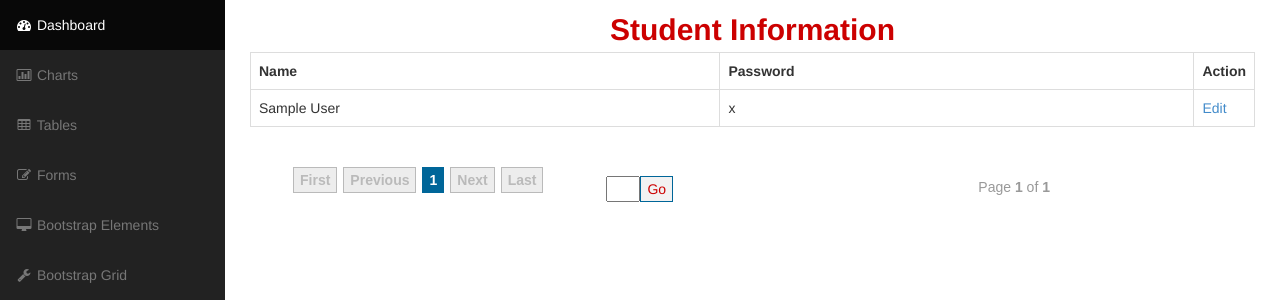
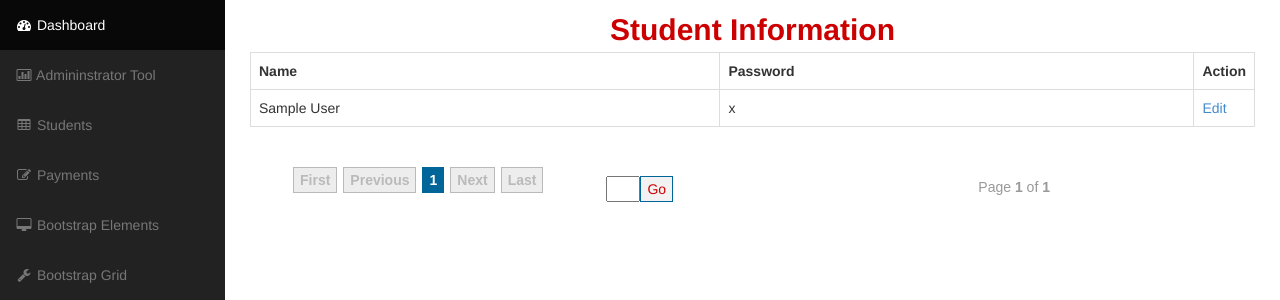
Before and after one commit to HuySokhom/SMS, a PHP site: page /student.php in a window 1280 px wide. Shown: the part 51-351 px from the top of the page. Run offline with PHP 8.4, Linux system fonts and the light colour scheme; tables that the repository leaves empty or names only in its code hold one stand-in row (values such as "Sample post"); grey boxes labelled with a size stand in for pictures from a placeholder-image service; some libraries are stand-ins or nearby versions.

Commit message:
change link

```diff
--- a/include/header.php
+++ b/include/header.php
@@ -144,11 +144,11 @@
 				<ul class="nav navbar-nav side-nav">
 					<li class="active"><a href="index.php"><i
 							class="fa fa-fw fa-dashboard"></i> Dashboard</a></li>
-					<li><a href="#"><i class="fa fa-fw fa-bar-chart-o"></i>
-							Charts</a></li>
-					<li><a href="#"><i class="fa fa-fw fa-table"></i> Tables</a>
+					<li><a href="admin.php"><i class="fa fa-fw fa-bar-chart-o"></i>
+							Admininstrator Tool</a></li>
+					<li><a href="student.php"><i class="fa fa-fw fa-table"></i> Students</a>
 					</li>
-					<li><a href="#"><i class="fa fa-fw fa-edit"></i> Forms</a>
+					<li><a href="#"><i class="fa fa-fw fa-edit"></i> Payments</a>
 					</li>
 					<li><a href="#"><i
 							class="fa fa-fw fa-desktop"></i> Bootstrap Elements</a></li>
```
